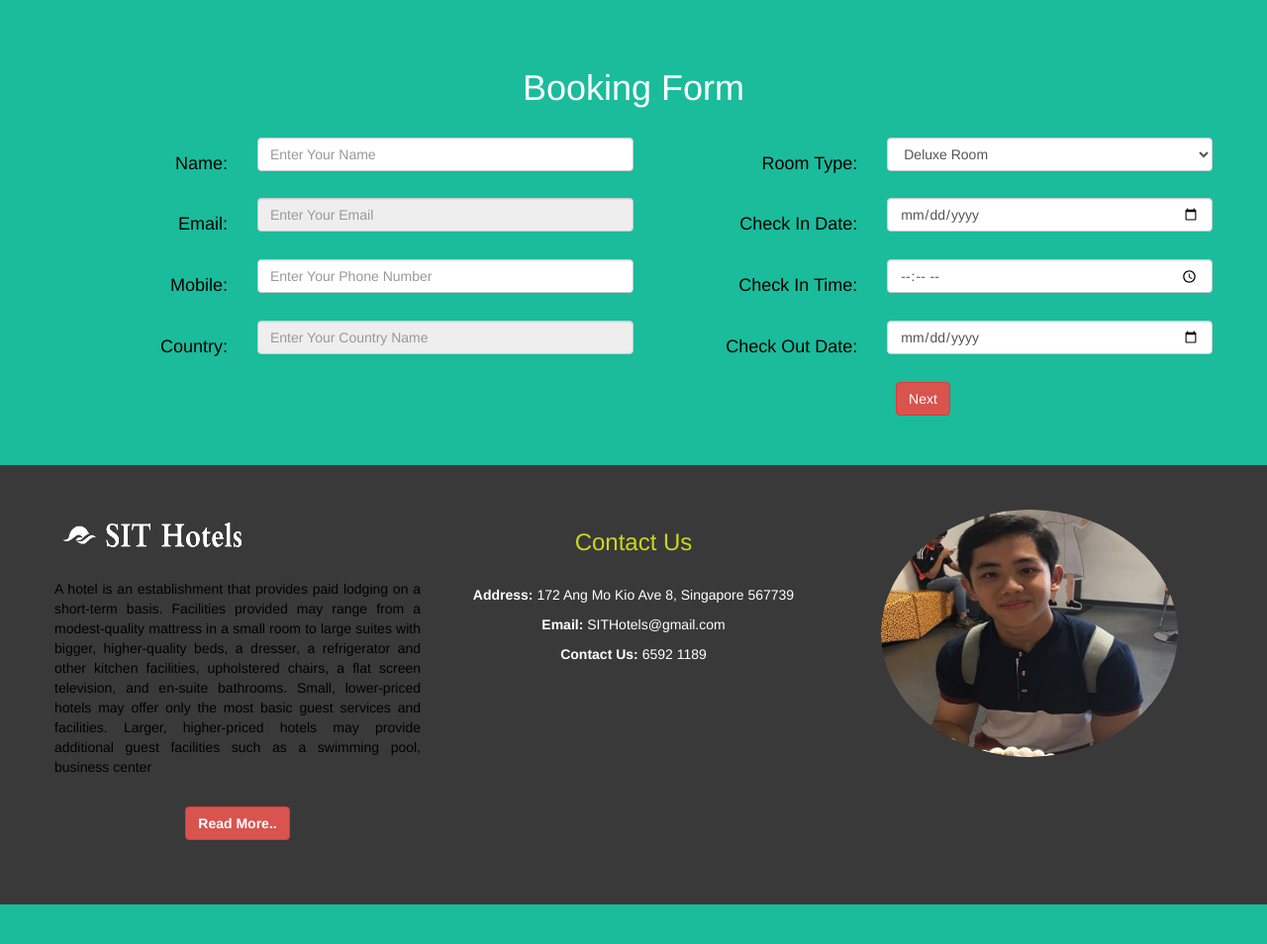
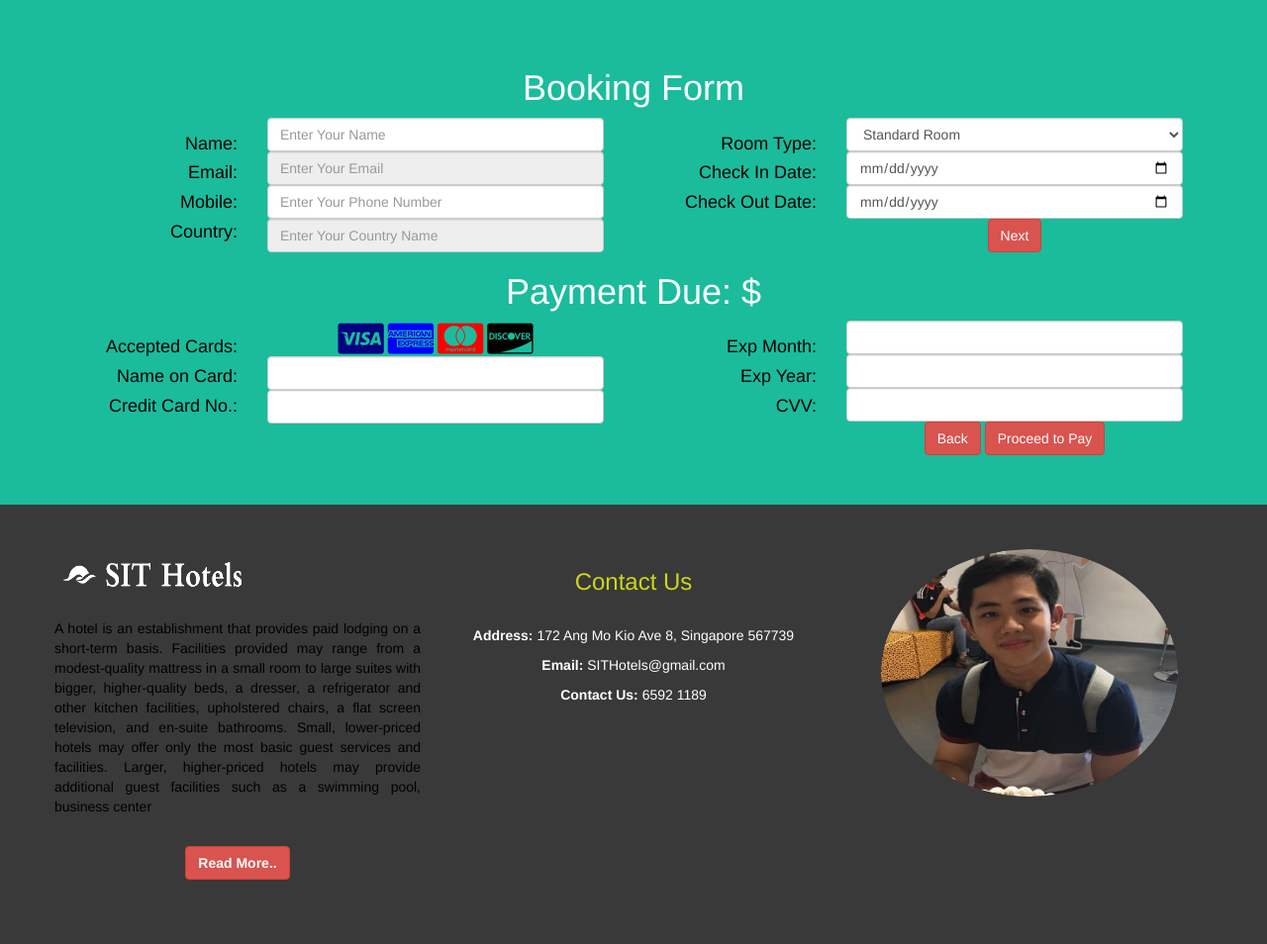
Before and after one commit to smmilk/Group11-DB, a PHP site: the page made by Hotel_management_system/Booking Form.php in a window 1280 px wide. Shown: the part 51-1005 px from the top of the page at 99% size. Before the commit the page ends 965 px from the top, so only its background shows below. Run offline with PHP 8.4, Linux system fonts and the light colour scheme; a user stored in the database is signed in; data comes from the database, SQL or seed files in the repository; data that the repository does not hold is empty.

Commit message:
edit booking form layout

```diff
--- a/Hotel_management_system/Booking Form.php
+++ b/Hotel_management_system/Booking Form.php
@@ -7,6 +7,7 @@
 }
 $sql= mysqli_query($con,"select * from Account where email='$eid' ");
 $result=mysqli_fetch_assoc($sql);
+$sqltype=mysqli_query($con,"select * from rooms");
 //print_r($result);
 extract($_REQUEST);
 error_reporting(1);
@@ -48,6 +49,8 @@
       document.getElementsByName("cdate")[0].setAttribute('min', today);
       document.getElementsByName("codate")[0].setAttribute('min', today);
     }
+  </script>
+  <script>
     function toggler(divId) {
             $("#" + divId).toggle();
         }
@@ -62,152 +65,81 @@
   include('Menu Bar.php');
   ?>
 <div class="container-fluid text-center"id="primary"style="padding-top: 50px;padding-bottom: 50px;"><!--Primary Id-->
-  <h1>Booking Form</h1><br>
+  <h1>Booking Form</h1>
   <div class="container">
     <div class="row">
       <?php echo @$msg; ?>
-      <!--Form Containe Start Here-->
+      <!--Booking Form Starts Here-->
       <form class="form-horizontal" method="post">
         <div class="col-sm-6">
-         <div class="form-group">
-           <div class="row">
-              <div class="control-label col-sm-4"><h4>Name:</h4></div>
+          <div class="control-label col-sm-4">
+            <h4>Name:</h4>
+            <h4>Email:</h4>
+            <h4>Mobile:</h4>
+            <h4>Country:</h4>
+          </div>
           <div class="col-sm-8">
             <input type="text" value="<?php echo $result['name']; ?>" class="form-control" name="name" placeholder="Enter Your Name"required>
-          </div>
+            <input type="email" value="<?php echo $result['email']; ?>" readonly="readonly" class="form-control" name="email"  placeholder="Enter Your Email"required/>
+            <input type="number" value="<?php echo $result['mobile']; ?>" class="form-control" name="phone" placeholder="Enter Your Phone Number"required>
+            <input type="text" class="form-control" readonly="readonly"  value="<?php echo $result['country']; ?>" name="country" placeholder="Enter Your Country Name"required>
           </div>
         </div>
 
-        <div class="form-group">
-          <div class="row">
-           <div class="control-label col-sm-4"><h4>Email:</h4></div>
+        <div class="col-sm-6">
+          <div class="control-label col-sm-4">
+            <h4>Room Type:</h4>
+            <h4>Check In Date:</h4>
+            <h4>Check Out Date:</h4>
+          </div>
           <div class="col-sm-8">
-              <input type="email" value="<?php echo $result['email']; ?>" readonly="readonly" class="form-control" name="email"  placeholder="Enter Your Email"required/>
+            <select class="form-control" name="room_type"required>
+              <?php while ($restype = mysqli_fetch_array($sqltype,MYSQLI_ASSOC)):;?>
+              <option value="<?php echo $restype["type"];?>"><?php echo $restype["type"];?></option>
+              <?php endwhile; ?>
+            </select>
+            <input type="date" name="cdate" class="form-control" onkeydown="return false" required>
+            <input type="date" name="codate" class="form-control" onkeydown="return false" required>
+            <input type="submit"value="Next" id="toggleBtn"onClick="unhide()" class="btn btn-danger"required/>
           </div>
         </div>
+      </form>
     </div>
-
-        <div class="form-group">
     <div class="row">
-           <div class="control-label col-sm-4"><h4>Mobile:</h4></div>
+      <!--Payment Form Starts Here-->
+      <form class="form-horizontal" method="post" id="payment-form">
+        <h1>Payment Due: $</h1>
+        <div class="col-sm-6">
+          <div class="control-label col-sm-4">
+            <h4>Accepted Cards:</h4>
+            <h4>Name on Card:</h4>
+            <h4>Credit Card No.:</h4>
+          </div>
           <div class="col-sm-8">
-              <input type="number" value="<?php echo $result['mobile']; ?>" class="form-control" name="phone" placeholder="Enter Your Phone Number"required>
-          </div>
-        </div>
-        </div>
-
-         <div class="form-group">
-          <div class="row">
-           <div class="control-label col-sm-4"><h4>Country:</h4></div>
-          <div class="col-sm-8">
-              <input type="text" class="form-control" readonly="readonly"  value="<?php echo $result['country']; ?>" name="country" placeholder="Enter Your Country Name"required>
-          </div>
-        </div>
-        </div>
-        </div>
-           <div class="col-sm-6">
-            <div class="form-group">
-              <div class="row">
-                <div class="control-label col-sm-5"><h4>Room Type:</h4></div>
-                  <div class="col-sm-7">
-                <select class="form-control" name="room_type"required>
-                  <option>Deluxe Room</option>
-                  <option>Luxurious Suite</option>
-                  <option>Standard Room</option>
-                  <option>Suite Room</option>
-                  <option>Twin Deluxe Room</option>
-               </select>
-              </div>
-              </div>
-            </div>
-            <div class="form-group">
-              <div class="row">
-                <div class="control-label col-sm-5"><h4>Check In Date:</h4></div>
-                  <div class="col-sm-7">
-                  <input type="date" name="cdate" class="form-control" required>
-                  </div>
-              </div>
-            </div>
-            <div class="form-group">
-              <div class="row">
-                 <div class="control-label col-sm-5"><h4>Check In Time:</h4></div>
-                   <div class="col-sm-7">
-                    <input type="time" name="ctime" class="form-control"required>
-                  </div>
-              </div>
-            </div>
-            <div class="form-group">
-              <div class="row">
-                <div class="control-label col-sm-5"><h4>Check Out Date:</h4></div>
-                <div class="col-sm-7">
-                  <input type="date" name="codate" class="form-control"required>
-                </div>
-              </div>
-            </div>
-            <input type="button"value="Next" id="toggleBtn"onClick="unhide()" class="btn btn-danger"required/>
-          </div>
-          </div>
-          <div class="row" id="paymentdiv" style="padding-top:60px;padding-bottom:50px;display:none;">
-          <h1>Payment due:</h1></br>
-            <div class="col-sm-6">
-             <div class="form-group">
-                <div class="row">
-                  <div class="control-label col-sm-5"><h4>Accepted Cards:</h4></div>
-                  <div class="col-sm-7">
             <i class="fa fa-cc-visa" style="color:navy;font-size:36px"></i>
             <i class="fa fa-cc-amex" style="color:blue;font-size:36px"></i>
             <i class="fa fa-cc-mastercard" style="color:red;font-size:36px"></i>
             <i class="fa fa-cc-discover" style="font-size:36px"></i>
-                  </div>
-                </div>
-              </div>
-              <div class="form-group">
-                <div class="row">
-                  <div class="control-label col-sm-5"><h4>Name on Card:</h4></div>
-                  <div class="col-sm-7">
             <input type="text" name="nameoncard" class="form-control"required>
-                  </div>
-                </div>
-              </div>
-              <div class="form-group">
-                <div class="row">
-                  <div class="control-label col-sm-5"><h4>Credit Card No.:</h4></div>
-                  <div class="col-sm-7">
             <input type="number" name="ccnumber" class="form-control"required>
-                  </div>
-                </div>
           </div>
         </div>
 
         <div class="col-sm-6">
-              <div class="form-group">
-                <div class="row">
-                  <div class="control-label col-sm-5"><h4>Exp Month:</h4></div>
-                  <div class="col-sm-7">
+          <div class="control-label col-sm-4">
+            <h4>Exp Month:</h4>
+            <h4>Exp Year:</h4>
+            <h4>CVV:</h4>
+          </div>
+          <div class="col-sm-8">
             <input type="text" name="expmonth" class="form-control"required>
+            <input type="text" name="expyear" class="form-control"required>
+            <input type="number" name="cvv" class="form-control"required>
+            <input type="button"value="Back" class="btn btn-danger" required/>
+            <input type="submit"value="Proceed to Pay" name="savedata" class="btn btn-danger"required/>
           </div>
         </div>
-              </div>
-              <div class="form-group">
-                <div class="row">
-                  <div class="control-label col-sm-5"><h4>Exp Year:</h4></div>
-                  <div class="col-sm-7">
-                    <input type="text" name="expyear" class="form-control"required>
-                  </div>
-                </div>
-              </div>
-              <div class="form-group">
-                <div class="row">
-                  <div class="control-label col-sm-5"><h4>CVV:</h4></div>
-                  <div class="col-sm-7">
-                    <input type="number" name="cvv" class="form-control"required>
-                  </div>
-                </div>
-              </div>
-              <input type="submit"value="Proceed to Pay" name="savedata" class="btn btn-danger"required/>
-            </div>
-          </form><br>
-        </div>
+      </form>
     </div>
   </div>
 </div>
--- a/Hotel_management_system/admin/logout.php
+++ b/Hotel_management_system/admin/logout.php
@@ -1,5 +1,5 @@
 <?php
 session_start();
-unset($_SESSION['admin_logged_in']);
+$_SESSION['create_account_logged_in']=$eid;
 header('location:index.php');
 ?>
--- /dev/null
+++ b/Hotel_management_system/admin/logout2.php
@@ -0,0 +1,5 @@
+<?php
+session_start();
+unset($_SESSION['admin_logged_in']);
+header('location:index.php');
+?>
```
Also changed, not shown: Hotel_management_system/admin/Social ican.php (deleted, +0 -60 lines), Hotel_management_system/profile.php (+3 -11 lines). Lines whose indentation alone changed are shown as unchanged.
